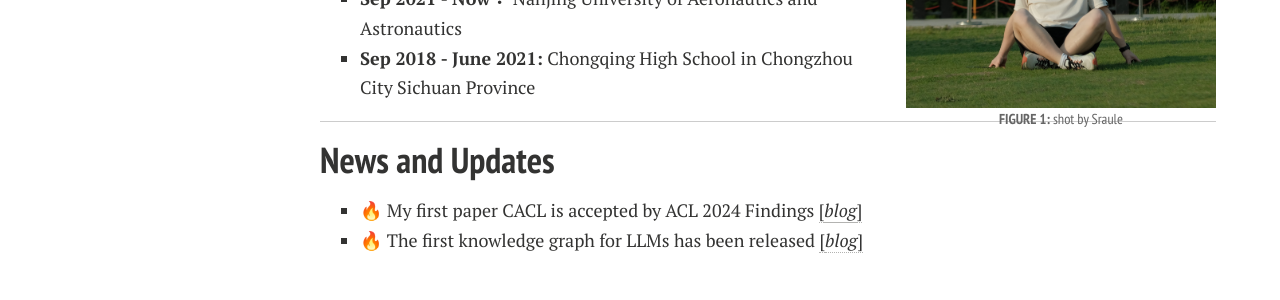
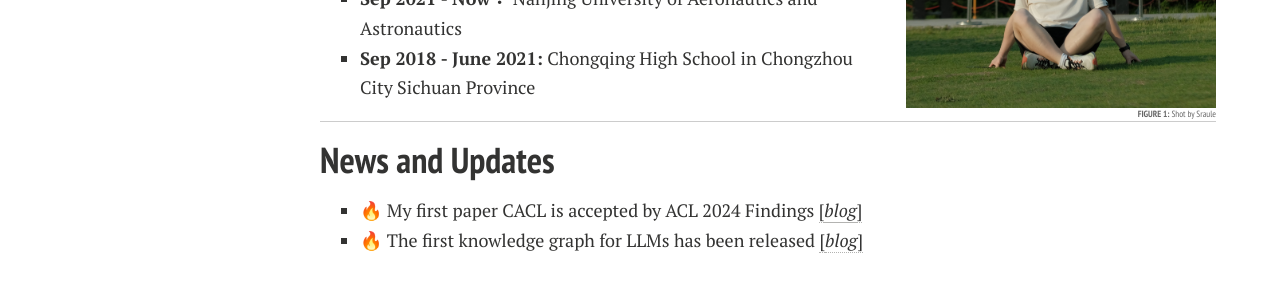
Before and after one commit to SirryChen/SirryChen.github.io, a Jekyll site: the page built from index.md, in a window 1280 px wide. Shown: the part 511-811 px from the top of the page. Built offline with Jekyll 4.4.1, drawn with Linux system fonts in a browser that asks for light colours; comment, search, counter and statistics services are not loaded; a style sheet for code colours, icons or effects is not loaded; some of the changed lines change nothing that is shown.

Commit message:
update camerist

```diff
--- a/_config.yml
+++ b/_config.yml
@@ -60,7 +60,7 @@ permalink:   /:categories/:title
 
 
 kramdown:
-  auto_ids: true
+  auto_ids: false
   footnote_nr: 1
   entity_output: as_char
   toc_levels: 1..6
--- a/index.md
+++ b/index.md
@@ -7,7 +7,7 @@ layout: page
 <!-- <img src="sirrychen.jpg" class="floatpic" width="310" height="410"> -->
 <figure class="floatpic" style="float: right; margin-left: 1em; width: 310px; height: 410px;">
   <img src="sirrychen.jpg" alt="Image" width="310" height="410">
-  <figcaption style="font-size: 0.8em; color: #666; text-align: center; margin-top: 0.5em;">shot by Sraule</figcaption>
+  <figcaption style="font-size: 0.5em; color: #666; text-align: right; margin-top: 0.5em;">Shot by Sraule</figcaption>
 </figure>
 
 <p style="text-align: justify; text-indent: 2em;">
```
Also changed, not shown: 1 other file.
